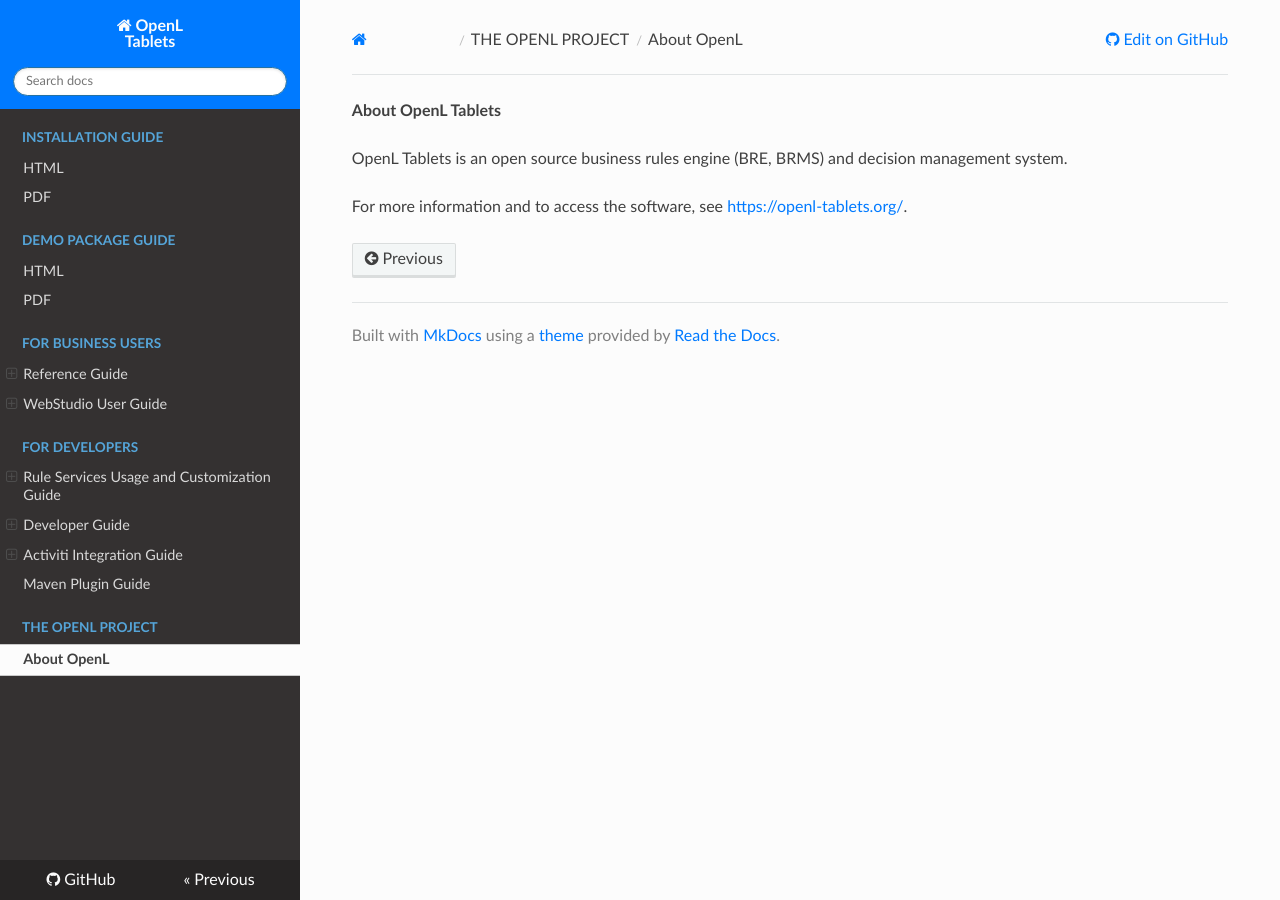
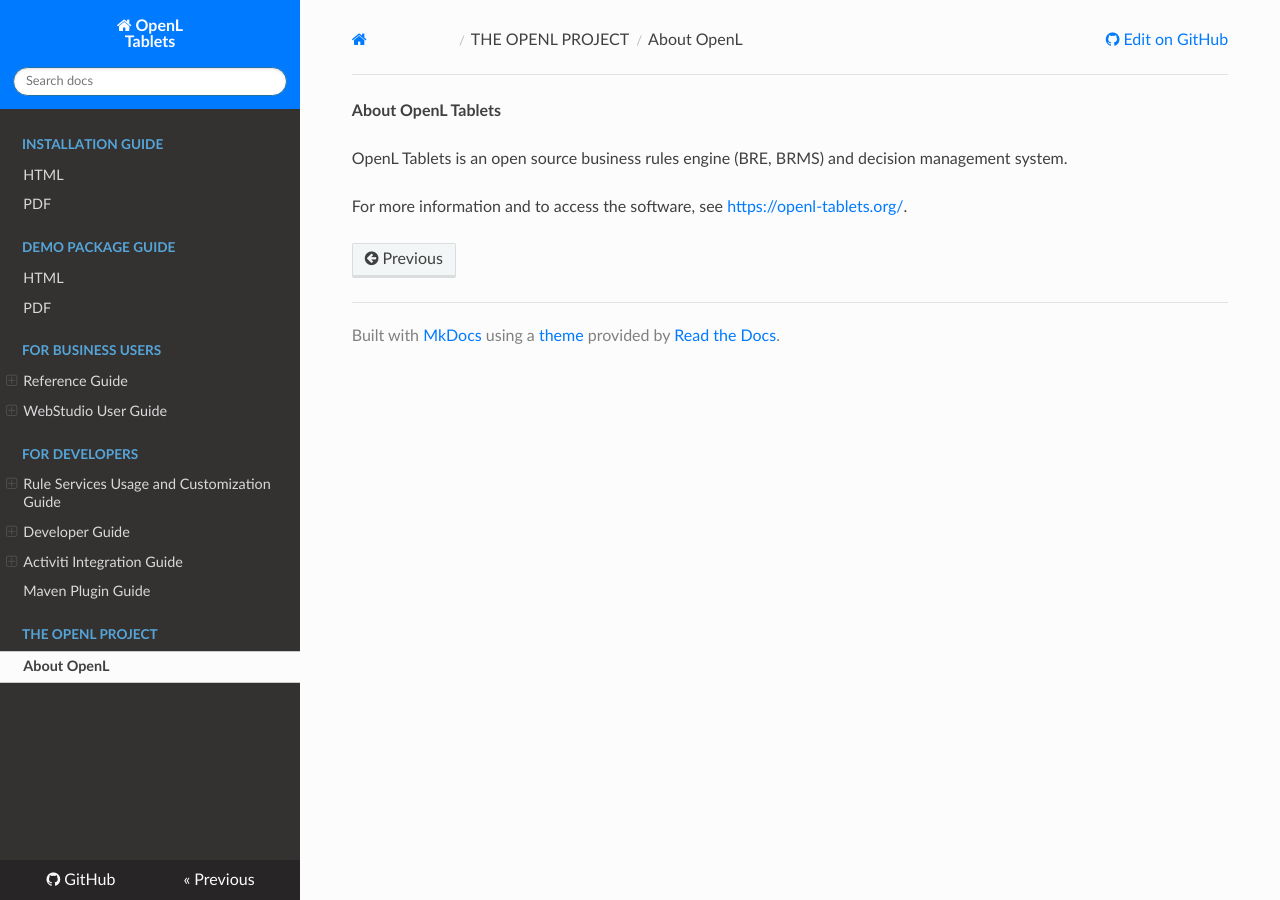
Before and after one commit to agradus/OpenLdocs, an MkDocs documentation site: the page built from docs/about.md, in a window 1280 px wide. Built offline with MkDocs 1.6.1, drawn with Linux system fonts in a browser that asks for light colours; nearby versions of some CDN libraries.

Commit message:
Update extra.css

```diff
--- a/docs/css/extra.css
+++ b/docs/css/extra.css
@@ -6,6 +6,9 @@
 
 /* set vertical spacing in left nav */
 
+.wy-menu-vertical header, .wy-menu-vertical {
+    margin: 20px 0 0;
+}
 
 /* icon sizing in the left menu */
 .icon-home {
```
